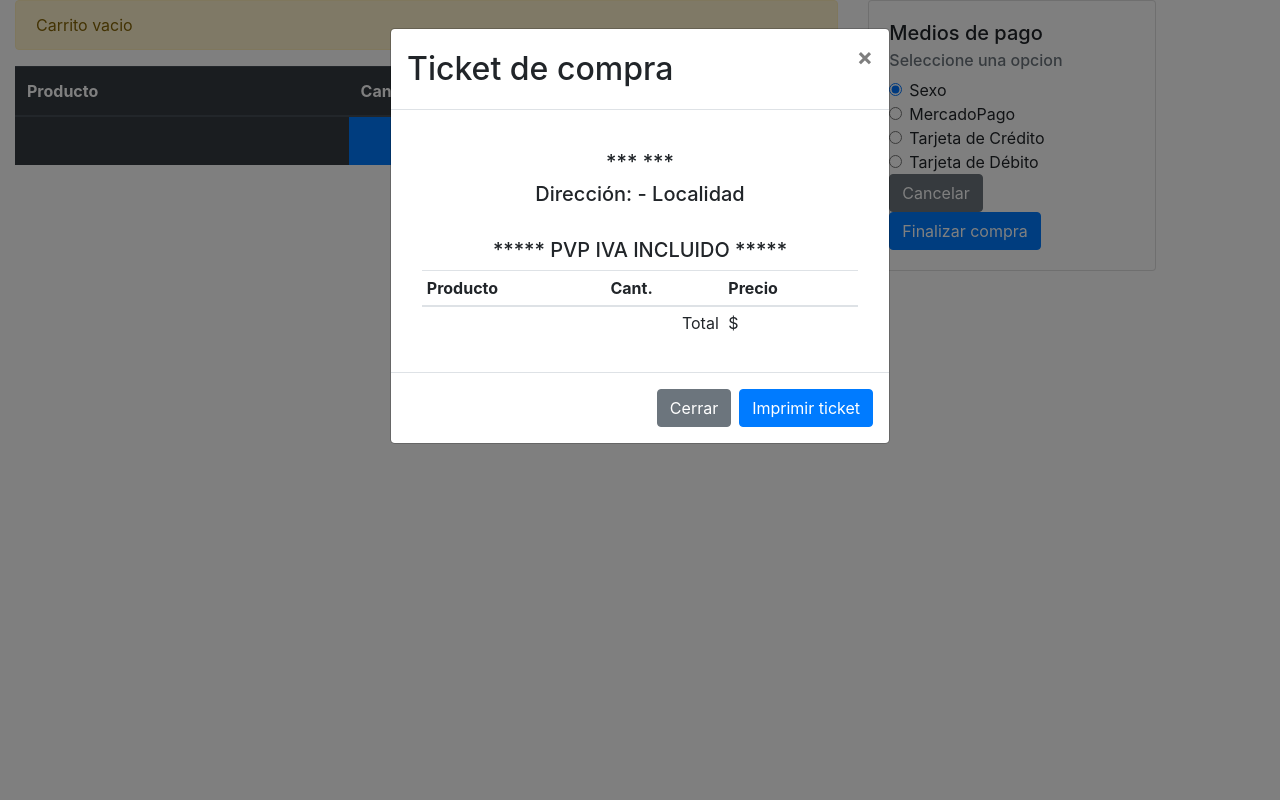
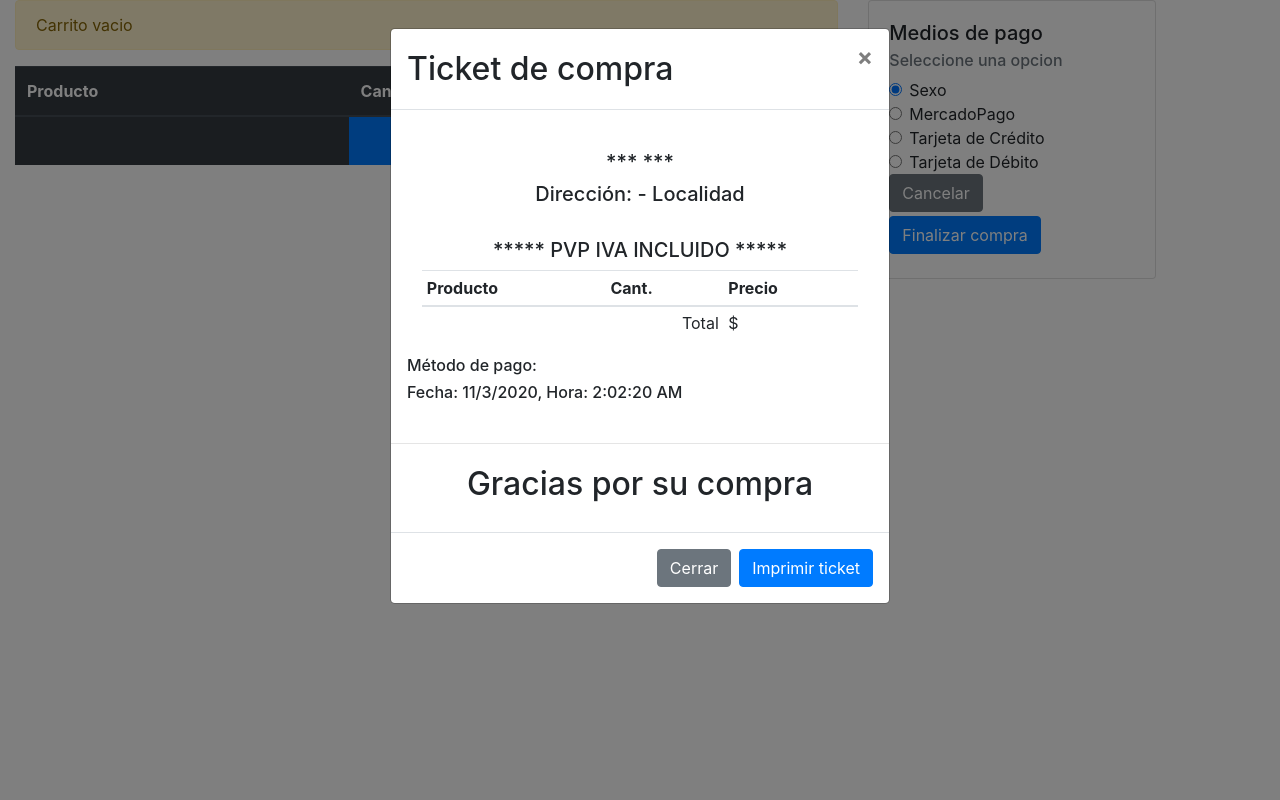
Before and after one commit to ocenturion/ecommerce, a PHP site: page /carrito.php in a window 1280 px wide, after a click on "Finalizar compra". Run offline with PHP 8.4, Linux system fonts and the light colour scheme.

Commit message:
GB-Actualización + Componente
-Se suma el ticket al realizar la compra.

```diff
--- a/carrito-modal.php
+++ b/carrito-modal.php
@@ -39,8 +39,16 @@
                     </tfoot>
                 </table>
             </div>
+            <div>
+              <h6>Método de pago:</h6>
+              <h6>Fecha: <span id="fecha"></span>, Hora: <span id="hora"></span></h6>
+            </div>
           </div>
         </div>
+    </div>
+    <div>
+      <hr>
+      <h2 class="modal-title" id="gratulaTicket" align="center">Gracias por su compra</h2><br>
     </div>
       <!-- Footer del Ticket(Botones de cierre del modal) -->
       <div class="modal-footer">
@@ -100,5 +108,13 @@
 
     };
 
+    function llenarFechaDeCompra(){
+      var dt = new Date();
+      document.getElementById("fecha").innerHTML = dt.toLocaleDateString();
+      document.getElementById("hora").innerHTML = dt.toLocaleTimeString();
+    };
+
     llenarTablaTicket();
+    llenarFechaDeCompra();
+
 </script>
--- a/carrito.php
+++ b/carrito.php
@@ -71,7 +71,8 @@
                         </div>
                         <div>
                             <button class="btn btn-secondary">Cancelar</button>
-                            <button class="btn btn-primary" type="button" data-toggle="modal" data-target="#exampleModal">Finalizar compra</button>
+                            <!-- <button class="btn btn-primary" type="button" data-toggle="modal" data-target="#exampleModal">Finalizar compra</button> -->
+                            <button type="submit" class="btn btn-primary my-1" data-toggle="modal" data-target="#exampleModal">Finalizar compra</button>
                         </div>
                     </div>
                 </div>
@@ -119,5 +120,11 @@
             document.getElementById("precioTotal").innerHTML = '$ ' + total;
         }
     };
+
+    function metodoDePagoSeleccionado(){
+
+    }
+
+    metodoDePagoSeleccionado();
     llenarTabla();
 </script>
```
